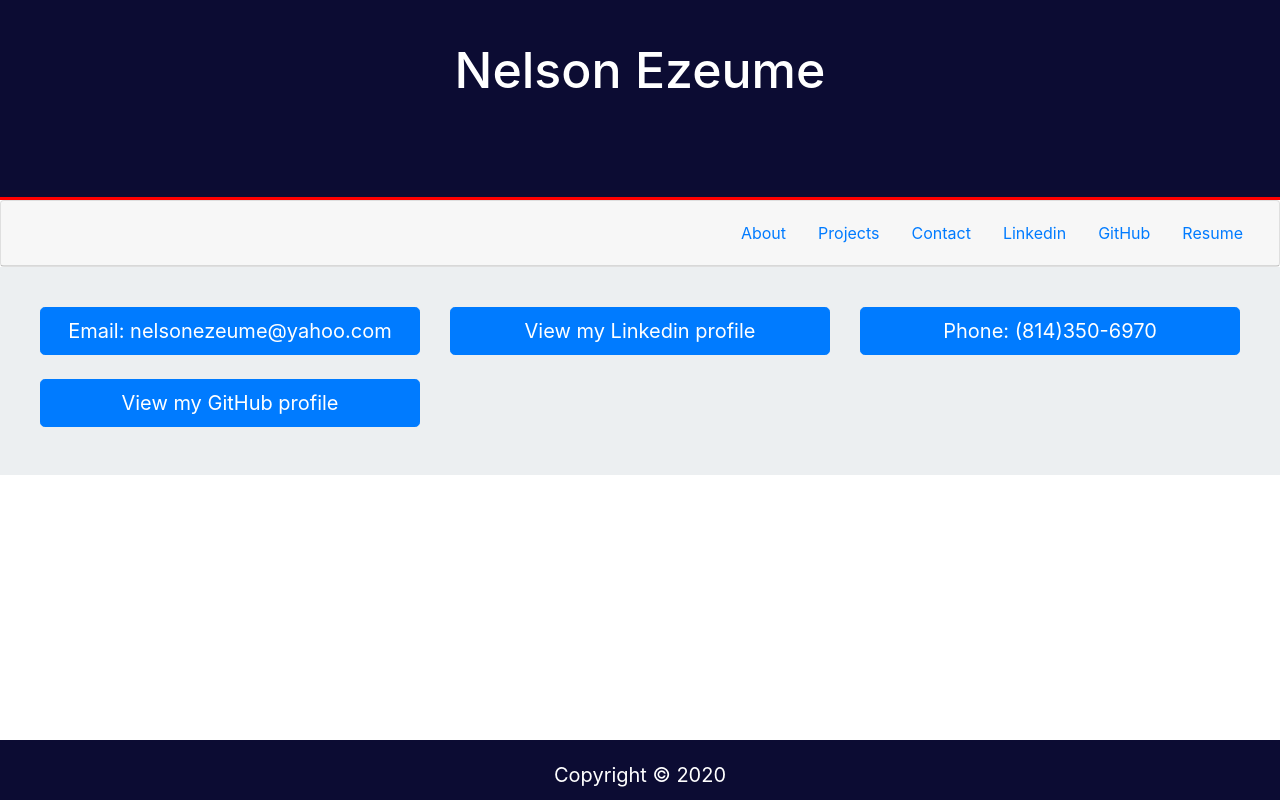
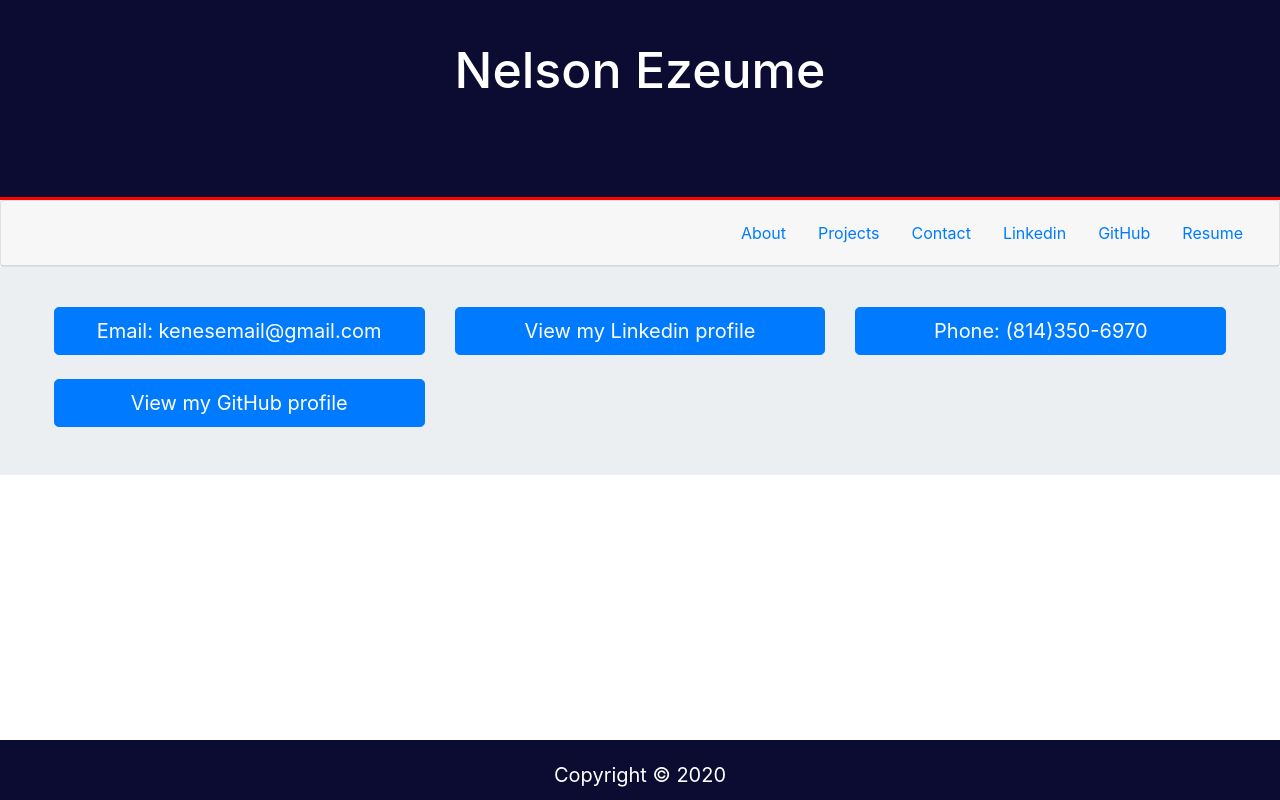
Before and after one commit to ezeume/portfolio, a React (Create React App) app: page /contact in a window 1280 px wide. Built offline with nearby package versions, Linux system fonts and the light colour scheme.

Commit message:
added resume

```diff
--- a/src/components/Contact/index.js
+++ b/src/components/Contact/index.js
@@ -8,9 +8,9 @@ function Contact() {
 
             <div class="row">
                 <div class="col-xl-4 col-lg-6 col-md-12 col-sm-12 mb-4">
-                    <a href="mailto:nelsonezeume@yahoo.com" class="text-dark text-decoration-none" target="_blank">
+                    <a href="mailto:kenesemail@gmail.com" class="text-dark text-decoration-none" target="_blank">
                         <button type="button" class="btn btn-primary btn-lg btn-block">Email:
-                            nelsonezeume@yahoo.com</button>
+                            kenesemail@gmail.com</button>
                     </a>
                 </div>
 
--- a/src/components/Header/index.js
+++ b/src/components/Header/index.js
@@ -45,7 +45,7 @@ function Header() {
               </a>
             </li>
             <li className="nav-item active">
-              <a className="nav-link" href="resume.pdf" target="_blank">
+              <a className="nav-link" href="https://docs.google.com/document/d/1Bd8KQRBvm3eSMTGJkNhkzDgKo1sPaXYalCPdSKH79do/view" target="_blank">
                 Resume<span className="sr-only">(current)</span>
               </a>
             </li>
```
